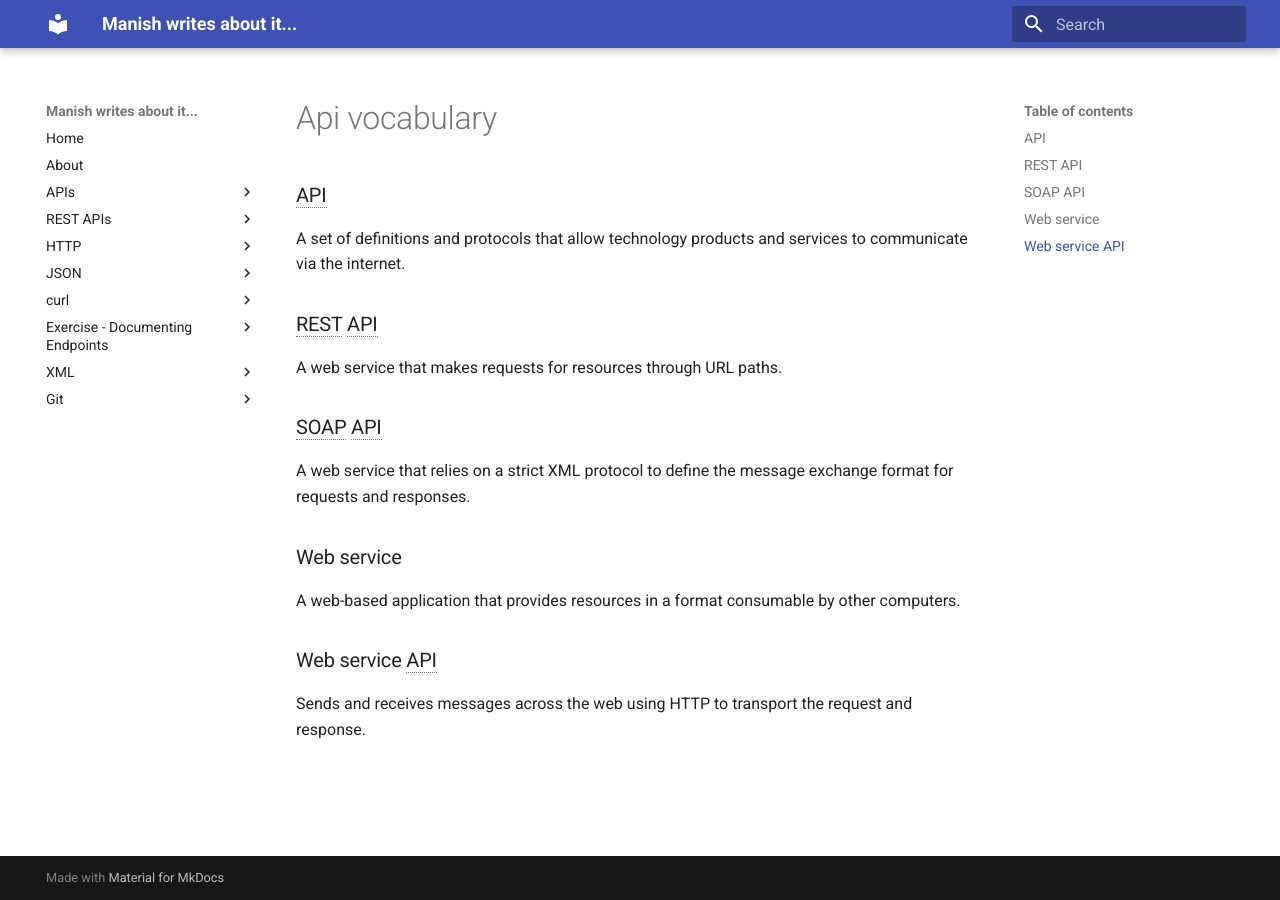
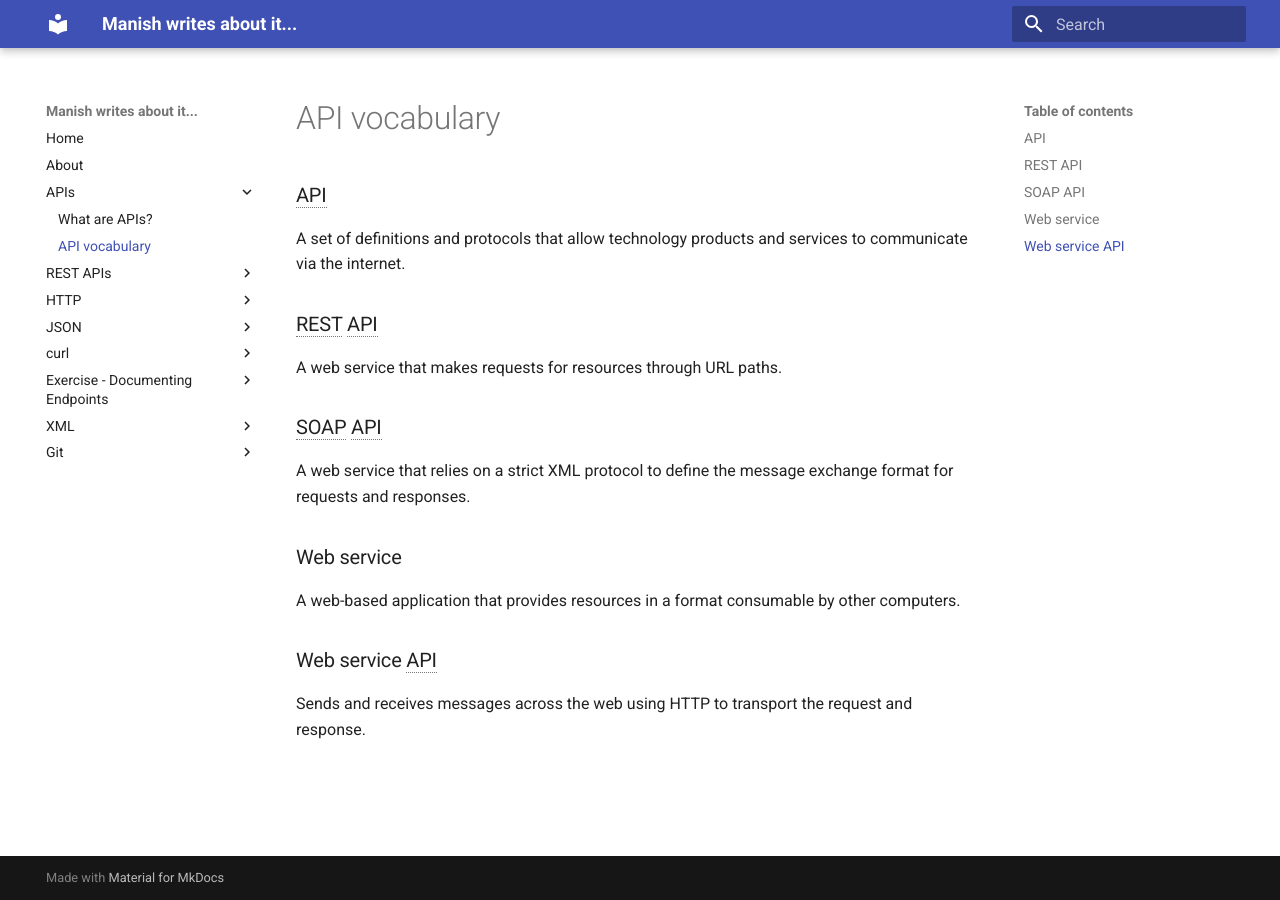
Before and after one commit to savvystrider/savvystrider.github.io, an MkDocs documentation site: the page built from docs/api-vocabulary.md, in a window 1280 px wide. Built offline with MkDocs 1.6.1 and Material for MkDocs 9.7.7, drawn with Linux system fonts in a browser that asks for light colours; some of the changed lines change nothing that is shown.

```diff
--- a/mkdocs.yml
+++ b/mkdocs.yml
@@ -5,8 +5,8 @@
     - 'Home': 'index.md'
     - 'About': 'about.md'
     - 'APIs':
-        - 'What are APIs?': docs/APIs/'what-is-an-api.md'
-        - 'API vocabulary': docs/APIs/'api-vocabulary.md'
+        - 'What are APIs?': 'what-is-an-api.md'
+        - 'API vocabulary': 'api-vocabulary.md'
     - 'REST APIs':
         - 'What are REST APIs?': 'what-is-a-rest-api.md'
         - 'What is REST?': 'what-is-rest.md'
```
Also changed, not shown: docs/api-vocabulary.md (renamed from docs/APIs/api-vocabulary.md), docs/what-is-an-api.md (renamed from docs/APIs/what-is-an-api.md).
